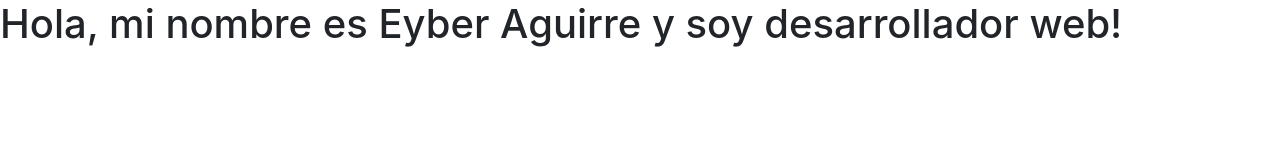
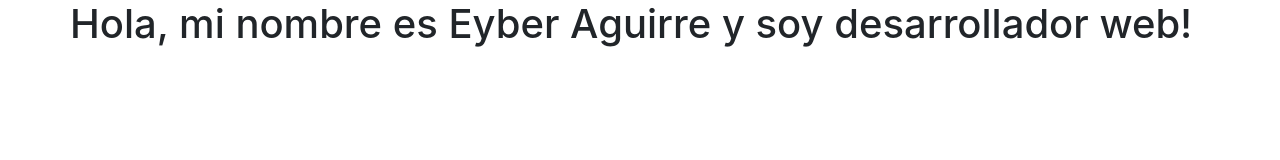
Before and after one commit to eaguirre1120/my-web, a plain HTML site: page index.html in a window 1280 px wide. Drawn offline with nearby package versions, Linux system fonts and the light colour scheme.

Commit message:
update html structure

```diff
--- a/index.html
+++ b/index.html
@@ -10,7 +10,14 @@
         <link rel="stylesheet" href="https://cdn.jsdelivr.net/npm/bootstrap@4.6.0/dist/css/bootstrap.min.css" integrity="sha384-B0vP5xmATw1+K9KRQjQERJvTumQW0nPEzvF6L/Z6nronJ3oUOFUFpCjEUQouq2+l" crossorigin="anonymous">
     </head>
     <body>
-        <h1>Hola, mi nombre es Eyber Aguirre y soy desarrollador web!</h1>
+        <section>
+            <div class="container">
+                <div class="row">
+                    <h1>Hola, mi nombre es Eyber Aguirre y soy desarrollador web!</h1>
+                </div>
+            </div>
+         </section
+
 
         <!-- Optional JavaScript -->
         <!-- jQuery first, then Popper.js, then Bootstrap JS -->
```
